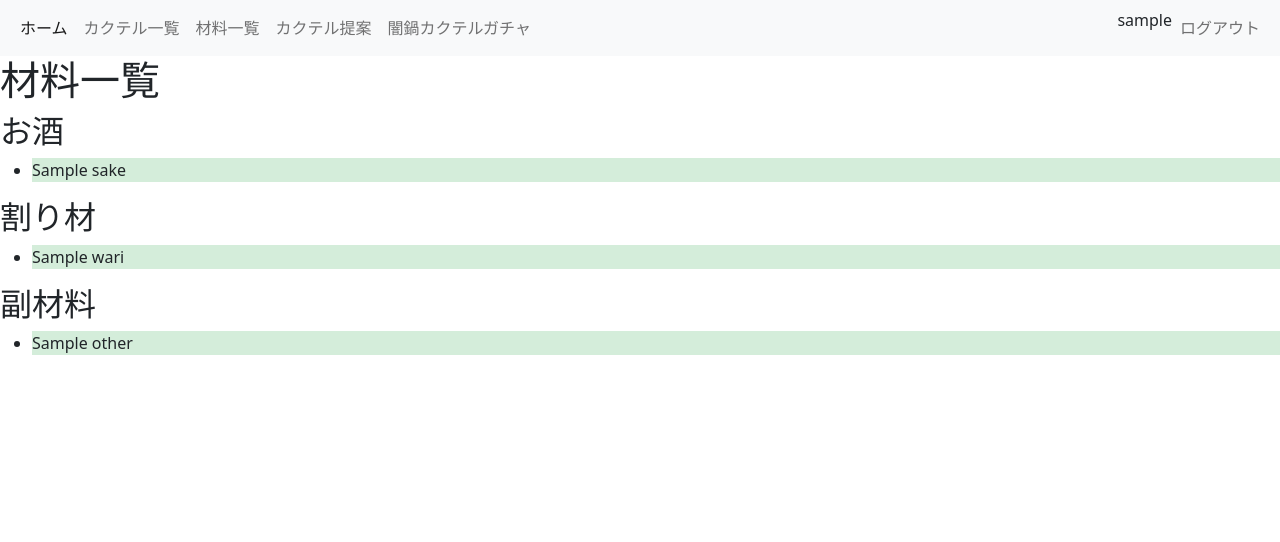
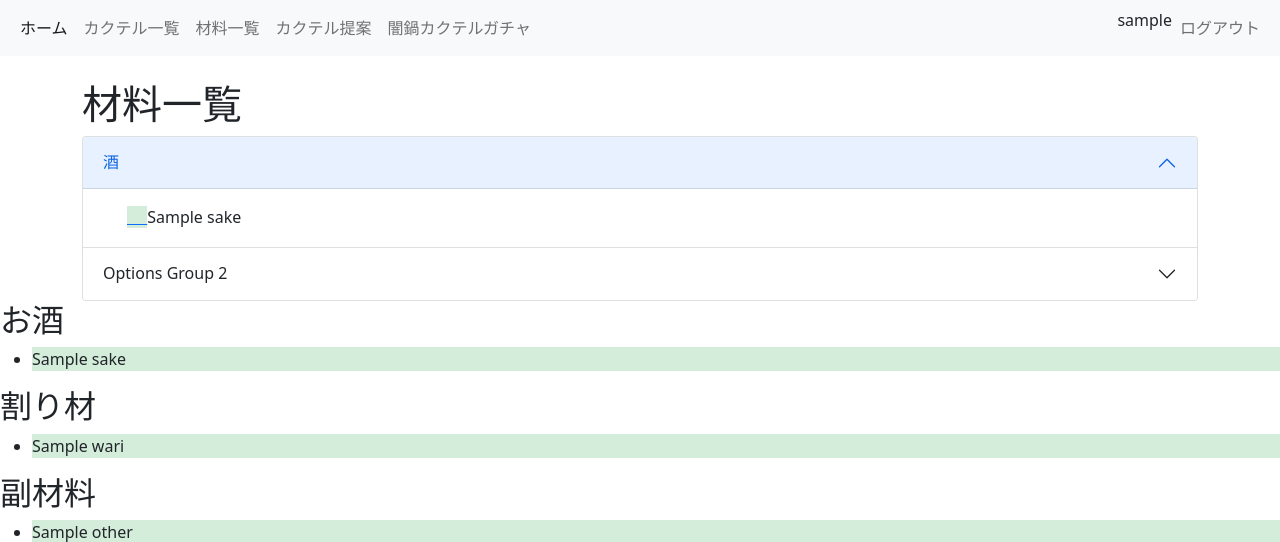
Before and after one commit to Chroma7p/TakuTail, a Django app: page /users/ingredients_list/ in a window 1280 px wide. Shown: the top 542 px of the page. Run offline with Django 5.2, Linux system fonts and the light colour scheme; a user stored in the database is signed in; tables that the repository leaves empty hold one stand-in row (values such as "Sample post").

Commit message:
材料リスト プロトタイプ

```diff
--- a/takutail/cocktails/templates/cocktails/cocktail_detail.html
+++ b/takutail/cocktails/templates/cocktails/cocktail_detail.html
@@ -30,11 +30,12 @@
             {% endif %}
         </ul>
         {% if cocktail.note %}
+        <p><strong>備考:</strong> {{ cocktail.note }}</p>
         {% endif %}
         {% if cocktail.recipe %}
-        <p><strong>Recipe:</strong> {{ cocktail.recipe }}</p>
+        <p><strong>レシピ:</strong> {{ cocktail.recipe }}</p>
         {% endif %}
-        <p><a href="{% url 'cocktails_list' %}">Back to list</a></p>
+        <p><a href="{% url 'cocktails_list' %}">一覧に戻る</a></p>
     </div>
 </body>
 
--- a/takutail/users/templates/users/ingredients_list.html
+++ b/takutail/users/templates/users/ingredients_list.html
@@ -3,7 +3,76 @@
 {% block title %}Ingredients List{% endblock %}
 
 {% block content %}
-<h1>材料一覧</h1>
+
+
+
+<div class="container mt-4">
+    <h1>材料一覧</h1>
+    <div class="accordion" id="checkboxAccordion">
+        <div class="accordion-item">
+            <h2 class="accordion-header" id="headingOne">
+                <button class="accordion-button" type="button" data-bs-toggle="collapse" data-bs-target="#collapseOne"
+                    aria-expanded="true" aria-controls="collapseOne">
+                    酒
+                </button>
+            </h2>
+            <div id="collapseOne" class="accordion-collapse collapse show" aria-labelledby="headingOne"
+                data-bs-parent="#checkboxAccordion">
+                <div class="accordion-body">
+                    {% for sake in user_sakes %}
+                    <div class="form-check">
+                        <a class="ingredient {% if sake.owned %}owned{% else %}not-owned{% endif %}" data-type="sake"
+                            data-id="{{ sake.sake.id }}">
+
+                        </a>
+                        <label class="form-check-label">
+                            {{ sake.sake.name }}
+                        </label>
+                    </div>
+                    {% empty %}
+                    <li>No Sakes available</li>
+                    {% endfor %}
+                </div>
+            </div>
+        </div>
+
+
+        <div class="accordion-item">
+            <h2 class="accordion-header" id="headingTwo">
+                <button class="accordion-button collapsed" type="button" data-bs-toggle="collapse"
+                    data-bs-target="#collapseTwo" aria-expanded="false" aria-controls="collapseTwo">
+                    Options Group 2
+                </button>
+            </h2>
+            <div id="collapseTwo" class="accordion-collapse collapse" aria-labelledby="headingTwo"
+                data-bs-parent="#checkboxAccordion">
+                <div class="accordion-body">
+                    <div class="form-check">
+                        <input class="form-check-input" type="checkbox" value="" id="option4">
+                        <label class="form-check-label" for="option4">
+                            Option 4
+                        </label>
+                    </div>
+                    <div class="form-check">
+                        <input class="form-check-input" type="checkbox" value="" id="option5">
+                        <label class="form-check-label" for="option5">
+                            Option 5
+                        </label>
+                    </div>
+                    <div class="form-check">
+                        <input class="form-check-input" type="checkbox" value="" id="option6">
+                        <label class="form-check-label" for="option6">
+                            Option 6
+                        </label>
+                    </div>
+                </div>
+            </div>
+        </div>
+    </div>
+</div>
+</div>
+
+
 <h2>お酒</h2>
 <ul>
     {% for sake in user_sakes %}
```
